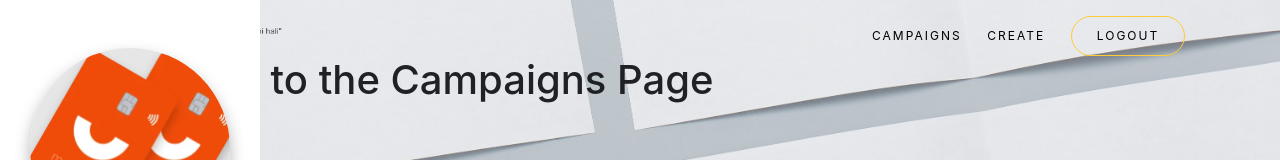
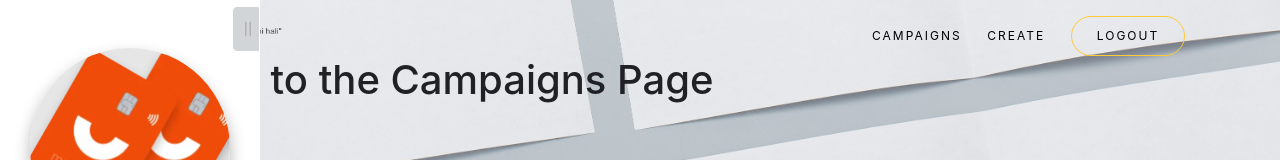
Before and after one commit to yunusyerli1/githubsearch, a Next.js app: page / in a window 1280 px wide. Shown: the top 160 px of the page. Built offline with nearby package versions, Linux system fonts and the light colour scheme; a web font is replaced by a local one.

Commit message:
Add sşdebar toggle button

```diff
--- a/app/layout.tsx
+++ b/app/layout.tsx
@@ -7,6 +7,7 @@ import classes from './layout.module.scss';
 import { INavbarModel } from '@/lib/models/INavbarModel';
 import Navbar from '@/components/navbar/navbar';
 import Sidebar from '@/components/sidebar/sidebar';
+import Image from 'next/image';
 
 export default function RootLayout({ children }: { children: React.ReactNode }) {
 
@@ -29,6 +30,9 @@ export default function RootLayout({ children }: { children: React.ReactNode })
             <Sidebar navItems={sideMenu} />
           </div>
           <div className="container" style={{ overflowX: 'hidden' }}>
+            <button className={`${classes['button-sidebar-expanded']} d-none btn btn-secondary  d-md-block`}>
+              <Image src="/svg/menu-duo-lg.svg" alt="logo" width={18} height={18} />
+            </button>
             <div className="row mt-3">
               <Navbar navItems={menuItems} />
 
--- /dev/null
+++ b/components/sidebar-toggle/sidebar-toggle.module.scss
@@ -0,0 +1,24 @@
+.button-sidebar {
+  position: absolute;
+  opacity: 0.3;
+  padding: 0 12px;
+  border-radius: 4px 4px 0 0;
+  cursor: pointer;
+  transition: all 0.3s ease;
+
+  &:hover {
+    opacity: 0.5;
+  }
+}
+
+.button-sidebar-expanded {
+  top: 1rem;
+  left: 14rem;
+  transform: rotate(270deg);
+}
+
+.button-sidebar-collapsed {
+  top: 1rem;
+  left: -0.6rem;
+  transform: rotate(90deg);
+}
```
